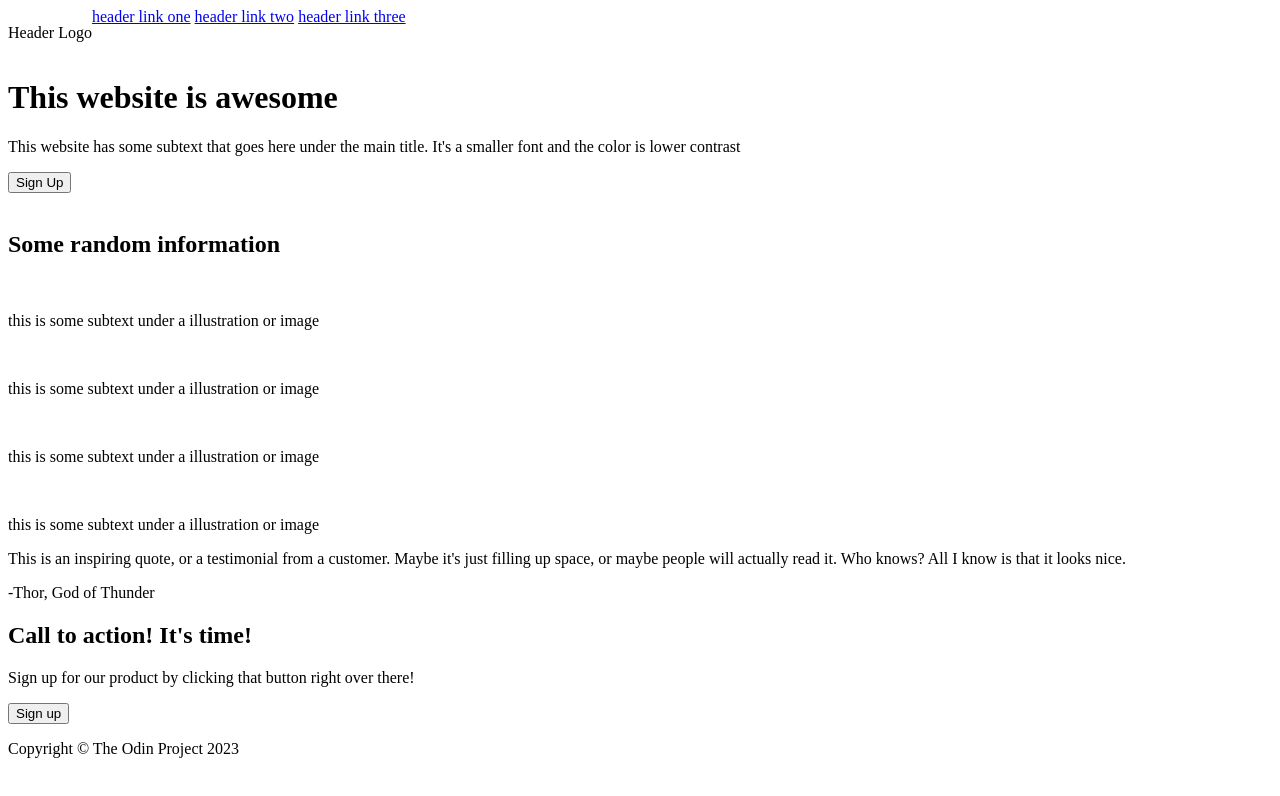
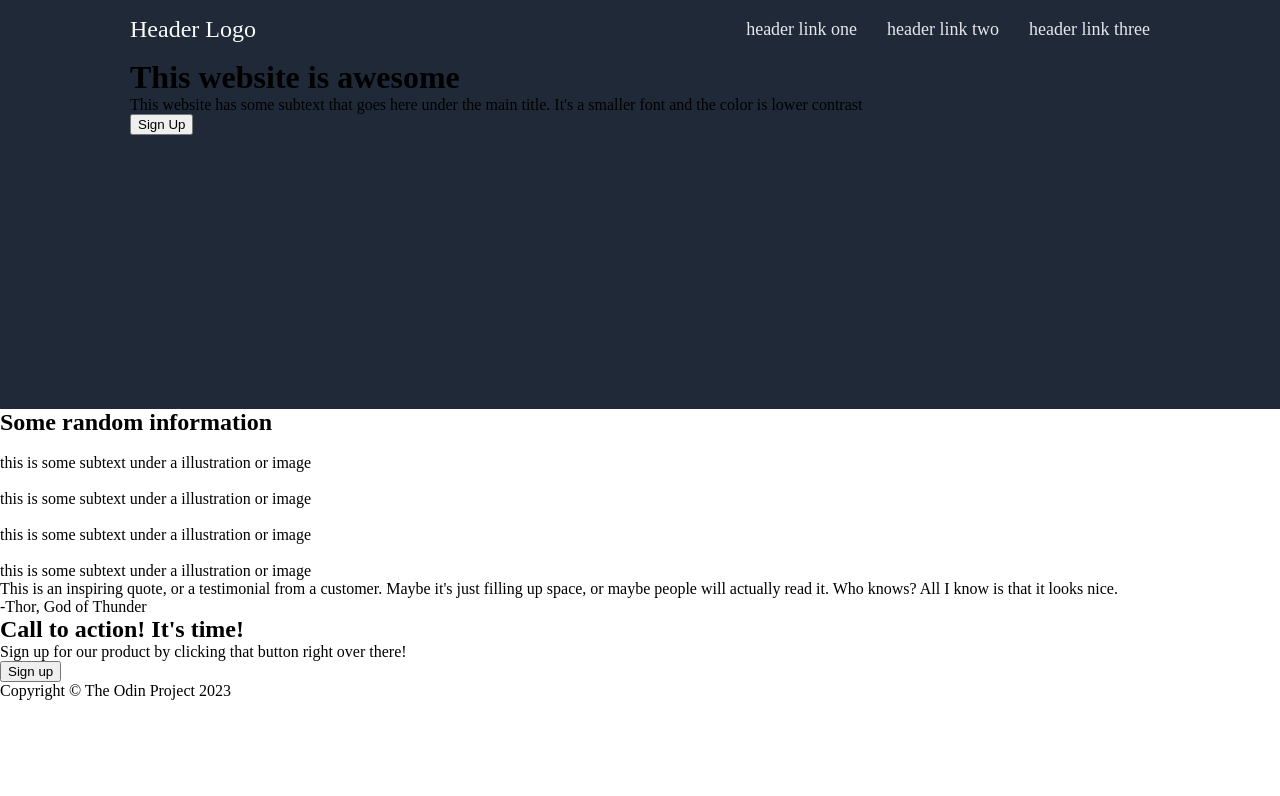
Before and after one commit to DavorTW/odin-landingPage, a plain HTML site: page index.html in a window 1280 px wide. Drawn offline with Linux system fonts and the light colour scheme.

Commit message:
Add classes and css styles for header and hero

```diff
--- a/index.html
+++ b/index.html
@@ -9,9 +9,10 @@
 </head>
 
 <body>
+    <div class="bg-color">
         <div class="container">
             <div class="header">
-            <p>Header Logo</p>
+                <p class="header-logo">Header Logo</p>
                 <div class="nav">
                     <a href="#">header link one</a>
                     <a href="#">header link two</a>
@@ -25,7 +26,8 @@
                     <button class="primary-button">Sign Up</button>
                 </div>
 
-            <img src="" alt="">
+                <div class="hero-image"></div>
+            </div>
         </div>
     </div>
 
--- a/styles.css
+++ b/styles.css
@@ -1,3 +1,45 @@
+body{
+    display: flex;
+    flex-direction: column;
+}
+
+body, p, h1, h2, h3{
+    margin: 0;
+}
+
+a{
+    text-decoration: none;
+    color: #e5e7eb;
+}
+
+.bg-color{
+    background-color: #1f2937;
+}
+
+.container{
+    width: 1020px;
+    margin: 0 auto;
+}
+
 .header{
     display: flex;
+    justify-content: space-between;
+    align-items: center;
+    padding: 16px 0;
 }
+
+.header-logo{
+    font-size: 24px;
+    color: #f9faf8;
+}
+
+.nav {
+   display: flex;
+   gap: 30px;
+   font-size: 18px;
+}
+
+.hero{
+    height: 350px;
+    display: flex;
+}
```
Lines whose indentation alone changed are shown as unchanged.
